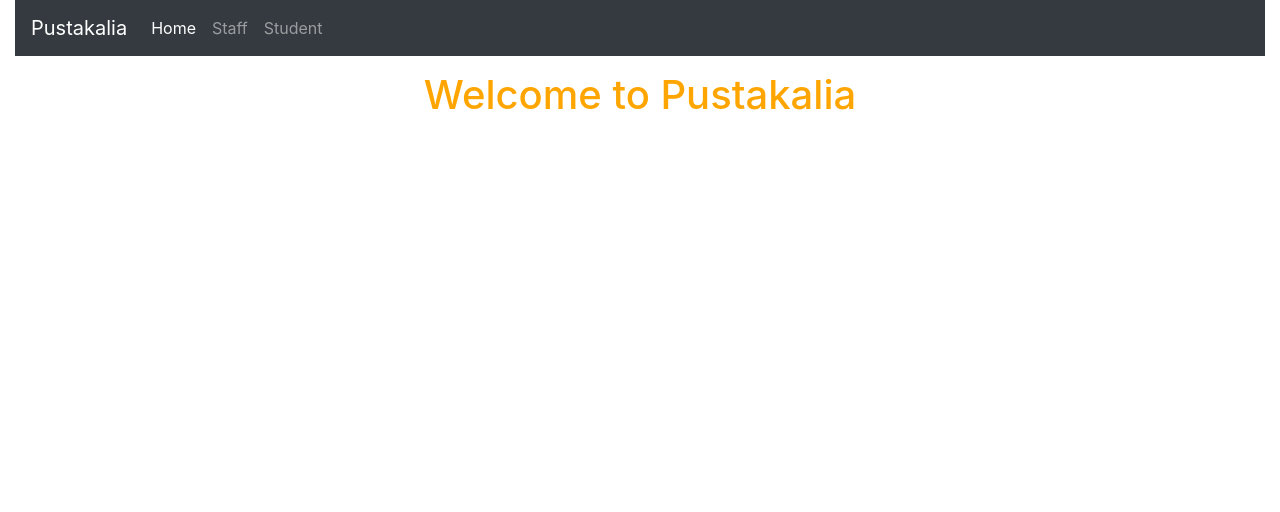
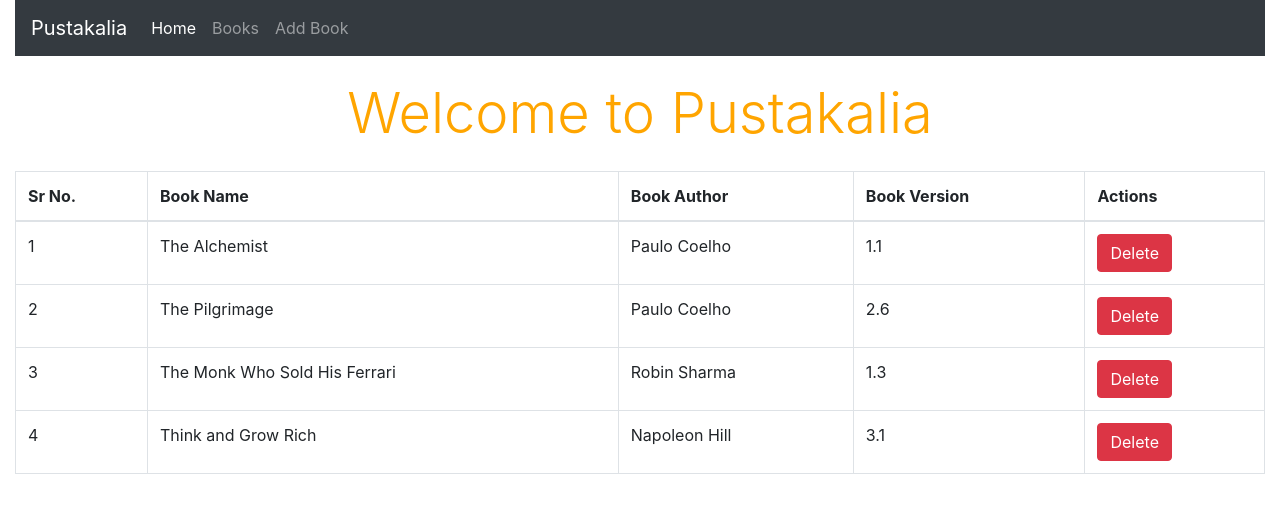
Before and after one commit to Ramanpreet6262/UCA-Class, a React (Create React App) app in the folder React/library-portal/: page /books in a window 1280 px wide. Shown: the top 512 px of the page. Built offline with nearby package versions, Linux system fonts and the light colour scheme.

Commit message:
added homepage and add book component

```diff
--- a/React/library-portal/src/Components/App.jsx
+++ b/React/library-portal/src/Components/App.jsx
@@ -2,8 +2,8 @@ import React, { Component } from "react";
 import Navbar from "./navbar";
 import Title from "./title";
 import RecentBooksList from "./recentBooksList";
-import Staff from "./staff";
-import Student from "./student";
+import HomePage from "./homePage";
+import AddBook from "./addBook";
 import { BrowserRouter as Router, Route } from "react-router-dom";
 
 // Actually class is a function in js...
@@ -16,9 +16,9 @@ class App extends Component {
         <React.Fragment>
             <Navbar />
             <Title />
-            <Route exact path="/" render={ props => <RecentBooksList /> } />
-            <Route path="/staff" component={Staff} />
-            <Route path="/student" component={Student} />
+            <Route exact path="/" component={HomePage} />
+            <Route path="/books" render={ props => <RecentBooksList /> } />
+            <Route path="/addBook" component={AddBook} />
         </React.Fragment>
       </Router>
     );
--- a/React/library-portal/src/Components/staff.jsx
+++ b/React/library-portal/src/Components/addBook.jsx
@@ -1,10 +1,10 @@
 import React, { Component } from "react";
 
-export default class Staff extends Component {
+export default class AddBook extends Component {
   render() {
     return (
       <div className="container">
-        <h1 className="display-4">Staff Login</h1>
+        <h1 className="display-4">Add Book Form</h1>
       </div>
     );
   }
--- /dev/null
+++ b/React/library-portal/src/Components/homePage.jsx
@@ -0,0 +1,15 @@
+import React, { Component } from "react";
+import { Link } from "react-router-dom";
+
+export default class HomePage extends Component {
+  render() {
+    return (
+      <React.Fragment>
+        <div className="container" align="center">
+          <h6 className="my-5" >To get the list of available books, click the button below:</h6>
+          <Link to="/books"><button className="btn btn-primary btn-lg">Display Books</button></Link>
+        </div>
+      </React.Fragment>
+    );
+  }
+}
--- a/React/library-portal/src/Components/navbar.jsx
+++ b/React/library-portal/src/Components/navbar.jsx
@@ -5,10 +5,8 @@ import { Link } from "react-router-dom";
 export default class Navbar extends Component {
   render() {
     return (
-      // container is for middle one with margins on side
-      // container-fluid is for complete Page
       <div className="container-fluid">
-        <nav className="navbar navbar-expand-lg navbar-dark bg-dark">
+        <nav className="navbar navbar-expand-lg navbar-dark bg-dark sticky-top">
           <Link className="navbar-brand" to="/">
             Pustakalia
           </Link>
@@ -31,13 +29,13 @@ export default class Navbar extends Component {
                 </Link>
               </li>
               <li className="nav-item">
-                <Link className="nav-link" to="/staff">
-                  Staff
+                <Link className="nav-link" to="/books">
+                  Books
                 </Link>
               </li>
               <li className="nav-item">
-                <Link className="nav-link" to="/student">
-                  Student
+                <Link className="nav-link" to="/addBook">
+                  Add Book
                 </Link>
               </li>
             </ul>
--- a/React/library-portal/src/Components/recentBooksList.jsx
+++ b/React/library-portal/src/Components/recentBooksList.jsx
@@ -7,23 +7,23 @@ class RecentBooksList extends Component {
     this.state = {
       bookList: [
         {
-          name: "B1",
-          author: "A1",
+          name: "The Alchemist",
+          author: "Paulo Coelho",
           version: "1.1"
         },
         {
-          name: "B2",
-          author: "A2",
+          name: "The Pilgrimage",
+          author: "Paulo Coelho",
           version: "2.6"
         },
         {
-          name: "B3",
-          author: "A3",
+          name: "The Monk Who Sold His Ferrari",
+          author: "Robin Sharma",
           version: "1.3"
         },
         {
-          name: "B4",
-          author: "A4",
+          name: "Think and Grow Rich",
+          author: "Napoleon Hill",
           version: "3.1"
         }
       ]
@@ -48,6 +48,7 @@ class RecentBooksList extends Component {
               <th>Book Name</th>
               <th>Book Author</th>
               <th>Book Version</th>
+              <th>Actions</th>
             </tr>
           </thead>
           <tbody>
--- a/React/library-portal/src/Components/student.jsx
+++ /dev/null
@@ -1,11 +0,0 @@
-import React, { Component } from "react";
-
-export default class Student extends Component {
-  render() {
-    return (
-      <div className="container">
-        <h1 className="display-4">Student Login</h1>
-      </div>
-    );
-  }
-}
--- a/React/library-portal/src/Components/title.jsx
+++ b/React/library-portal/src/Components/title.jsx
@@ -1,15 +1,13 @@
 import React, { Component } from "react";
 
 export default class Title extends Component {
-    render(){
-        return(
-            <div className="container-fluid">
-                <div className="row">
-                    <div className="col">
-                        <center><h1 style={{color: "orange", marginBottom: '15px', marginTop: '15px'}}>Welcome to Pustakalia</h1></center>
-                    </div>
-                </div>
-            </div>
-        );
-    }
+  render() {
+    return (
+      <div className="container-fluid" align="center">
+        <h1 className="display-4 my-4" style={{ color: "orange" }}>
+          Welcome to Pustakalia
+        </h1>
+      </div>
+    );
+  }
 }
```
